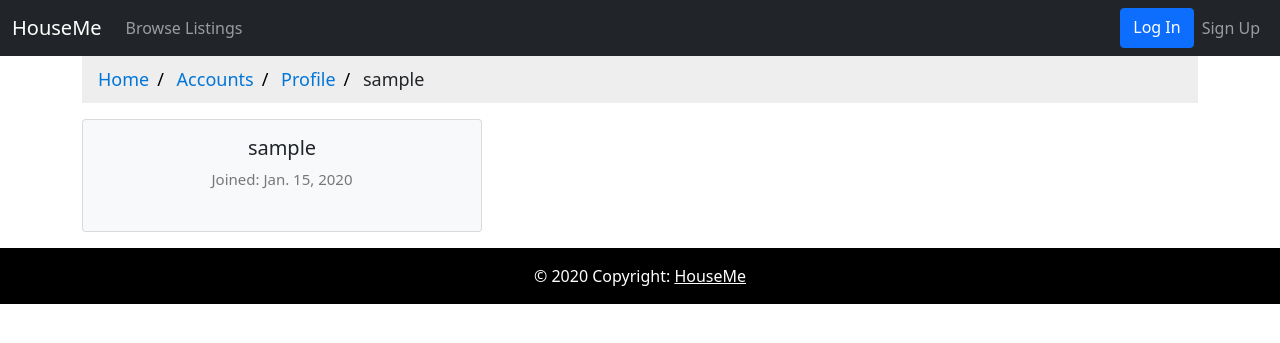
After one commit to gcivil-nyu-org/S2022-Team-5-repo, a Django app: a page that uses templates/partials/nav.html in a window 1280 px wide. The commit adds this page. Shown: the top 343 px of the page. Run offline with Django 3.2, Linux system fonts and the light colour scheme; tables that the repository leaves empty hold one stand-in row (values such as "Sample post"); some libraries are stand-ins or nearby versions.

Commit message:
added individual profile pages and changed property primary key from listing_id to address1

```diff
--- a/Property/admin.py
+++ b/Property/admin.py
@@ -11,7 +11,7 @@ class UserAdmin(admin.ModelAdmin):
 
 class ListingAdmin(admin.ModelAdmin):
     list_display = [
-        "listing_id",
+        # "listing_id",
         "created_at",
         "name",
         "address1",
--- a/Property/tests.py
+++ b/Property/tests.py
@@ -116,7 +116,8 @@ class TestPropertyForms(TestCase):
     def testEditListing(self):
         # self.client.login(username = self.username, password = self.password)
         response = self.client.post(
-            reverse("property:editlistingsubmit", args=[self.property.listing_id]),
+            # reverse("property:editlistingsubmit", args=[self.property.listing_id]),
+            reverse("property:editlistingsubmit", args=[self.property.address1]),
             data={
                 "listing_name": self.listName + "1",
                 "address1": self.address1,
@@ -197,7 +198,8 @@ class TestPropertyFormsNew1(TestCase):
 
     def testEditListing(self):
         response = self.client.post(
-            reverse("property:editlistingsubmit", args=[self.property.listing_id]),
+            # reverse("property:editlistingsubmit", args=[self.property.listing_id]),
+            reverse("property:editlistingsubmit", args=[self.property.address1]),
             data={
                 "listing_name": self.listName,
                 "address1": self.address1,
--- a/Property/urls.py
+++ b/Property/urls.py
@@ -6,16 +6,14 @@ app_name = "property"
 urlpatterns = [
     path("", views.index, name="index"),
     path("browselistings", views.browselistings, name="browselistings"),
-    # TODO: use slug so new properties that are registered can be dynamically added
-    # path("<slug>", views.),
     path("newlisting", views.newlisting, name="newlisting"),
     path("mylistings", views.mylistings, name="mylistings"),
-    path("editlisting/<int:listing_id>", views.editlisting, name="editlisting"),
+    path("editlisting/<address1>", views.editlisting, name="editlisting"),
     path(
-        "editlistingsubmit/<int:listing_id>",
+        "editlistingsubmit/<address1>",
         views.editlistingsubmit,
         name="editlistingsubmit",
     ),
-    path("<int:listing_id>", views.propertypage, name="propertypage"),
+    path("<address1>", views.propertypage, name="propertypage"),
     path("filter/<borough>", views.filter, name="filter"),
 ]
--- a/account/urls.py
+++ b/account/urls.py
@@ -32,4 +32,6 @@ urlpatterns = [
         name="password_reset_complete",
     ),
     path("sign-out", views.sign_out, name="sign-out"),
+    path("profile/<username>", views.profile, name="profile"),
+    path("edit", views.edit, name="edit"),
 ]
--- a/account/views.py
+++ b/account/views.py
@@ -10,6 +10,7 @@ from django.utils.encoding import force_bytes
 from .models import UserProfile
 from django.conf import settings
 from django.contrib.auth import authenticate, login, logout
+from django.contrib.auth.decorators import login_required
 from django.http import HttpResponseRedirect
 from django.urls import reverse
 
@@ -116,3 +117,22 @@ def sign_out(request):
     """
     logout(request)
     return redirect(reverse("account:loginform"))
+
+
+# def profile(request, slug=None):
+#     account = None
+#     if slug:
+#         account = UserProfile.objects.get(username=slug)
+
+#     return render(request, "account/profile.html", {"account": account})
+
+
+def profile(request, username):
+    account = UserProfile.objects.get(username=username)
+    return render(request, "account/profile.html", {"account": account})
+
+
+@login_required(login_url="/account/loginform")
+def edit(request):
+    account = UserProfile.objects.get(username=request.user.username)
+    return render(request, "account/edit.html", {"account": account})
--- a/static/css/style.css
+++ b/static/css/style.css
@@ -310,6 +310,33 @@ h2 {
     display: flex;
 }
 
+ul.breadcrumb {
+    padding: 10px 16px;
+    list-style: none;
+    background-color: #eee;
+}
+
+ul.breadcrumb li {
+    display: inline;
+    font-size: 18px;
+}
+
+ul.breadcrumb li+li:before {
+    padding: 8px;
+    color: black;
+    content: "/\00a0";
+}
+
+ul.breadcrumb li a {
+    color: #0275d8;
+    text-decoration: none;
+}
+
+ul.breadcrumb li a:hover {
+    color: #01447e;
+    text-decoration: underline;
+}
+
 @media screen and (max-width: 768px) {
     .container {
         width: calc(100% - 40px);
--- /dev/null
+++ b/templates/account/profile.html
@@ -0,0 +1,30 @@
+{% extends 'base.html' %}
+{% load static %}
+
+{% block extend_head %}
+<link rel="stylesheet" href="{% static 'css/style.css' %}">
+{% endblock %}
+
+{% block content %}
+<div class="container-lg">
+    <ul class="breadcrumb">
+        <li><a href="/">Home</a></li>
+        <li><a href="../">Accounts</a></li>
+        <li><a href="./">Profile</a></li>
+        <li>{{ account.username }}</li>
+    </ul>
+
+    <div class="card bg-light mb-3" style="max-width: 25rem;">
+        <div class="card-body">
+            <h5 class="card-title text-center">{{ account.username }}</h5>
+            <p class="card-text text-center">Joined: {{ account.created_at.date }}</p><br>
+
+            {% if user.is_authenticated and user.username == account.username %}
+                <div class="text-center">
+                    <a href="../edit" class="btn btn-secondary" role="button" aria-pressed="true">Edit Profile</a>
+                </div>
+            {% endif %}
+        </div>
+    </div>
+</div>
+{% endblock %}
--- a/templates/partials/nav.html
+++ b/templates/partials/nav.html
@@ -14,16 +14,23 @@
                         <a class="nav-link dropdown-toggle" href="#" id="navbarDropdownMenuLink" role="button" data-bs-toggle="dropdown" aria-expanded="false">
                             {{ user.username }}
                         </a>
-            <ul class="dropdown-menu" aria-labelledby="navbarDropdownMenuLink">
-              <li><a class="dropdown-item disabled" href="#">Profile</a></li>
+                        <ul class="dropdown-menu dropdown-menu-end" aria-labelledby="navbarDropdownMenuLink" onclick="event.stopPropagation()">
+                            <li><a class="dropdown-item disabled">{{ user.first_name }} {{user.last_name}}</a></li>
+                            <li><a class="dropdown-item" href="{% url 'account:profile' user.username %}">Profile</a></li>
+
+                            <div class="dropdown-divider"></div>
+
                             <li><a class="dropdown-item" href="{% url 'property:mylistings' %}">My listings</a></li>
                             <li><a class="dropdown-item" href="{% url 'property:newlisting' %}">New listing</a></li>
+
+                            <div class="dropdown-divider"></div>
+
+                            <li><a class="dropdown-item" href="{% url 'account:sign-out' %}">Sign out</a></li>
                         </ul>
                     </li>
-            <a class="nav-link me-2" href="{% url 'account:sign-out' %}">Sign out</a>
                 {% else %}
-          <a class="btn btn-primary" href="{% url 'account:loginform'%}" role="button">Log In</a>
-          <a class="nav-link" href="{% url 'account:signupform'%}">Sign Up</a>
+                    <a class="btn btn-primary" href="{% url 'account:loginform' %}" role="button">Log In</a>
+                    <a class="nav-link" href="{% url 'account:signupform' %}">Sign Up</a>
                 {% endif%}
             </div>
         </div>
--- a/templates/property/browselistings.html
+++ b/templates/property/browselistings.html
@@ -56,7 +56,7 @@
                             </div>
                             <br>
                             <div class="d-flex align-items-end">
-                                <a class="btn btn-primary" href="/property/{{listing.listing_id}}" role="button">View</a>
+                                <a class="btn btn-primary" href="/property/{{listing.address1}}" role="button">View</a>
                             </div>
                         </div>
                     </div>
--- a/templates/property/editlisting.html
+++ b/templates/property/editlisting.html
@@ -11,7 +11,7 @@
         <!-- <img src="images/signup-bg.jpg" alt=""> -->
         <div class="container" style="width: 70%;">
             <div class="signup-content">
-                <form action="{% url 'property:editlistingsubmit' listing.listing_id %}" method="POST"
+                <form action="{% url 'property:editlistingsubmit' listing.address1 %}" method="POST"
                     enctype="multipart/form-data" id="createclass-form" class="signup-form">
                     {% csrf_token %}
                     <h2 class="form-title">Edit Information for {{listing.name}}</h2>
--- a/templates/property/mylistings.html
+++ b/templates/property/mylistings.html
@@ -65,10 +65,8 @@
                             </div>
 
                             <div class="d-flex align-items-end">
-                                <a class="btn btn-primary" href="{{listing.listing_id}}" role="button"
-                                    style="margin: 2px 2px 2px 2px">View</a>
-                                <a class="btn btn-secondary " href={% url 'property:editlisting' listing.listing_id %}
-                                    role="button" style="margin: 2px 2px 2px 2px">Edit</a>
+                                <a class="btn btn-primary" href="{{listing.address1}}" role="button" style="margin: 2px 2px 2px 2px">View</a>
+                                <a class="btn btn-secondary " href="{% url 'property:editlisting' listing.address1 %}" role="button" style="margin: 2px 2px 2px 2px">Edit</a>
                             </div>
 
                         </div>
```
Also changed, not shown: Property/forms.py (+20 -3 lines), Property/models.py (+8 -2 lines), Property/views.py (+15 -7 lines), templates/account/edit.html (added, +10 -0 lines), Property/migrations/0001_initial.py, Property/migrations/0002_initial.py (deleted), account/migrations/0001_initial.py, templates/navbar_OLD_DELETE.html (renamed from templates/navbar.html), templates/property/createlistingform_OLD_DELETE.html (renamed from templates/property/createlistingform.html). Lines whose indentation alone changed are shown as unchanged.
